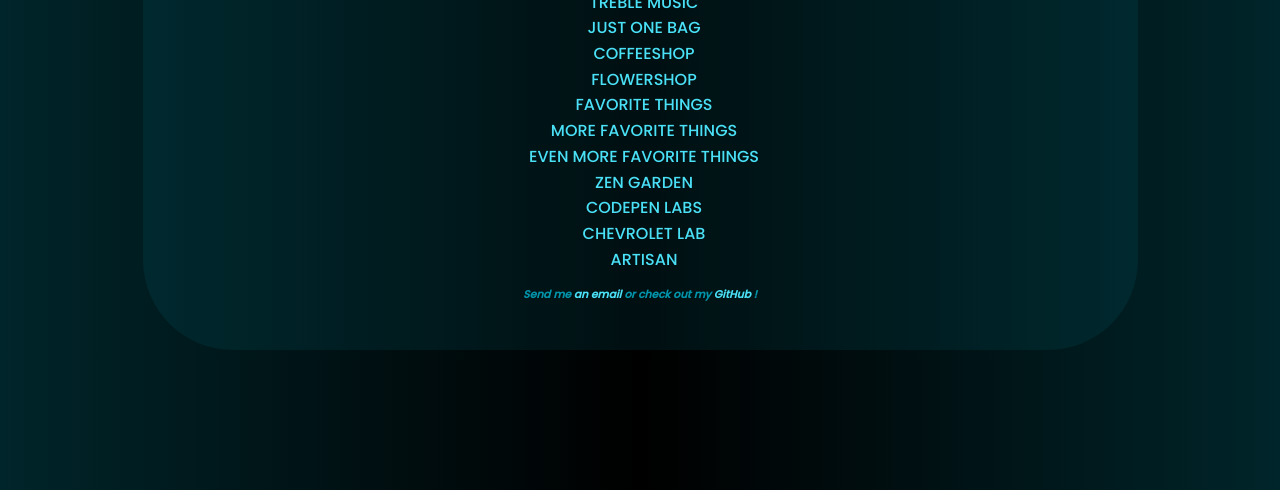
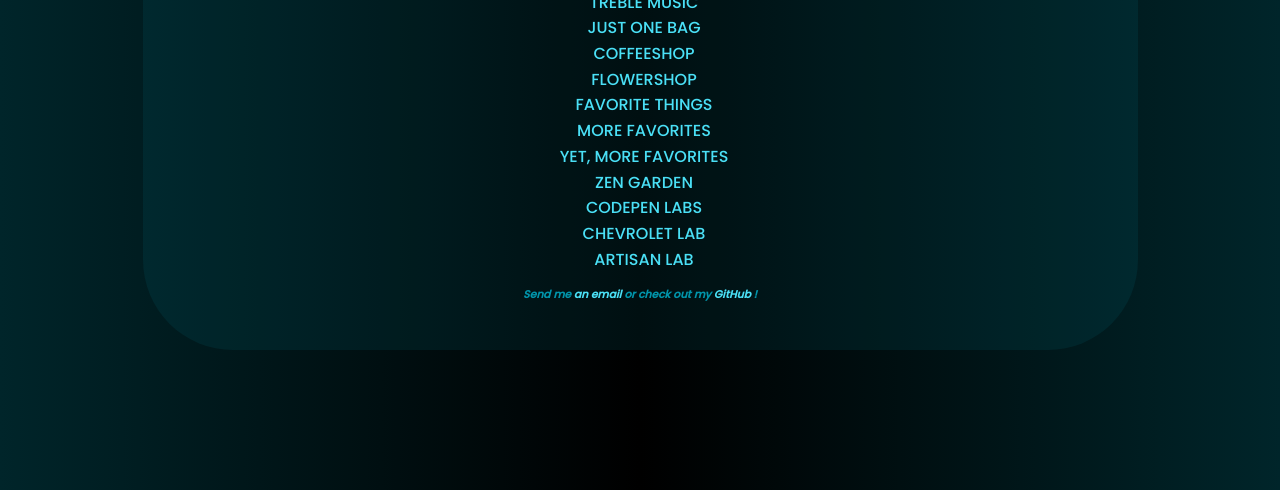
Before and after one commit to nwmn/DES117, a plain HTML site: page splash portal/index.html in a window 1280 px wide. Shown: the part 310-800 px from the top of the page. Drawn offline with Linux system fonts and the light colour scheme.

Commit message:
fixed links

```diff
--- a/splash portal/index.html
+++ b/splash portal/index.html
@@ -1,4 +1,3 @@
-
 <!DOCTYPE html>
 <html>
 
@@ -28,17 +27,17 @@
           <h2> DES117 Labs </h2>
           <section>
             <ul>
-                <li><a class="nav" href="#">Treble Music</a></li>
+                <li><a class="nav" href="nwmn-treble">Treble Music</a></li>
                 <li><a class="nav" href="nwmn-one-bag/index.html">Just One Bag</a></li>
                 <li><a class="nav" href="coffeeshop/index.html">CoffeeShop</a></li>
                 <li><a class="nav" href="flowershop/flowershop.html">Flowershop</a></li>
                 <li><a class="nav" href="faves/index.html">Favorite Things</a></li>
-                <li><a class="nav" href="FavoriteThings2/FavoriteThings2.html">More Favorite Things</a></li>
-                <li><a class="nav" href="#">Even More Favorite Things</a></li>
+                <li><a class="nav" href="FavoriteThings2/FavoriteThings2.html">More Favorites</a></li>
+                <li><a class="nav" href="yetMoreFaves/index.html">Yet, More Favorites</a></li>
                 <li><a class="nav" href="newman-jake-zenGarden/index.html">Zen Garden</a></li>
                 <li><a class="nav" href="codepen.html">Codepen Labs</a></li>
                 <li><a class="nav" href="chevrolet/index.html">Chevrolet Lab</a></li>
-                <li><a class="nav" href="artisan/artisan.html">Artisan</a></li>
+                <li><a class="nav" href="artisan/artisan.html">Artisan Lab</a></li>
             </ul>
           </section>
         </nav>
```
